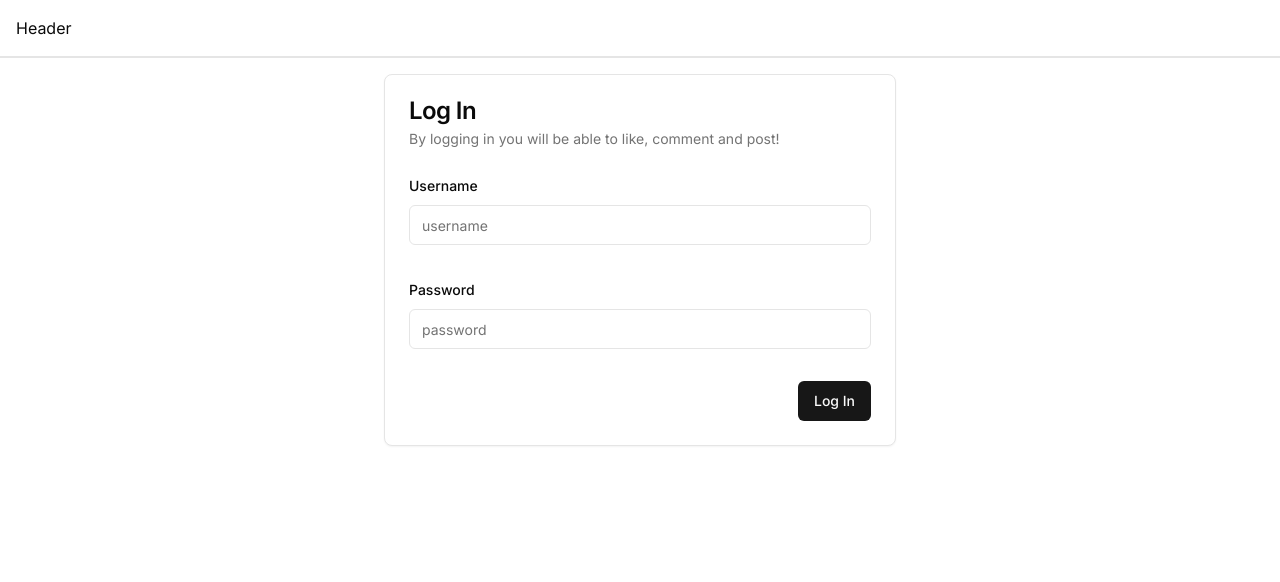
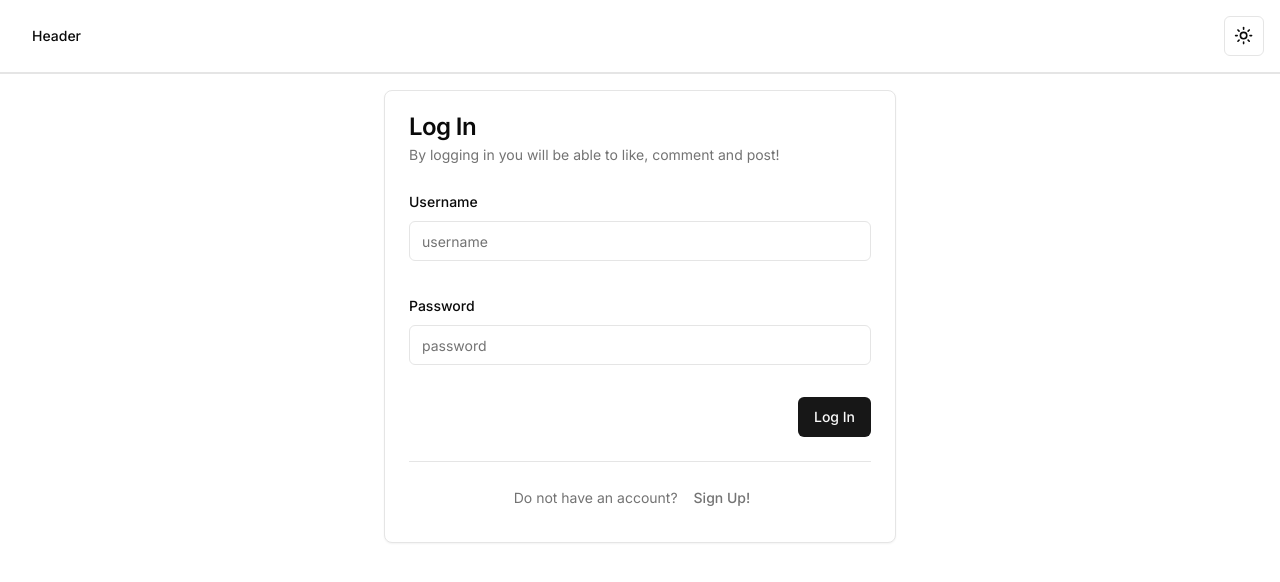
Before and after one commit to dmrtnv/mrtnv-blog, a Next.js app: page /login in a window 1280 px wide. Shown: the top 582 px of the page. Built offline with nearby package versions, Linux system fonts and the light colour scheme.

Commit message:
Added light / dark modes

```diff
--- a/app/(auth)/login/page.tsx
+++ b/app/(auth)/login/page.tsx
@@ -9,7 +9,6 @@ import { Button } from '@/components/ui/button';
 import {
   Form,
   FormControl,
-  FormDescription,
   FormField,
   FormItem,
   FormLabel,
@@ -22,10 +21,13 @@ import {
   CardDescription,
   CardHeader,
   CardTitle,
+  CardFooter,
 } from '@/components/ui/card';
 import { useState } from 'react';
-import { Loader, Loader2 } from 'lucide-react';
+import { Loader2 } from 'lucide-react';
 import { useRouter } from 'next/navigation';
+import Link from 'next/link';
+import { Separator } from '@/components/ui/separator';
 
 const API_URL = 'http://localhost:3000/api/';
 
@@ -129,6 +131,15 @@ function LoginPage() {
           </form>
         </Form>
       </CardContent>
+      <CardFooter className='flex flex-col'>
+        <Separator className='mb-4 ' />
+        <CardDescription>
+          Do not have an account?
+          <Button variant='link' className='text-inherit'>
+            <Link href='/signup'>Sign Up!</Link>
+          </Button>
+        </CardDescription>
+      </CardFooter>
     </Card>
   );
 }
--- a/app/layout.tsx
+++ b/app/layout.tsx
@@ -2,6 +2,7 @@ import type { Metadata } from 'next';
 import { Inter } from 'next/font/google';
 import './globals.css';
 import Header from '@/components/Header';
+import { ThemeProvider } from '@/components/theme-provider';
 
 const inter = Inter({ subsets: ['latin'] });
 
@@ -19,10 +20,17 @@ export default function RootLayout({
   children: React.ReactNode;
 }) {
   return (
-    <html lang='en'>
+    <html lang='en' suppressHydrationWarning>
       <body className={inter.className}>
-        <Header />
-        <main>{children}</main>
+        <ThemeProvider
+          attribute='class'
+          defaultTheme='system'
+          enableSystem
+          disableTransitionOnChange
+        >
+          <Header />
+          <main>{children}</main>
+        </ThemeProvider>
       </body>
     </html>
   );
--- a/components/Header.tsx
+++ b/components/Header.tsx
@@ -1,7 +1,19 @@
-import React from "react";
+'use client';
+
+import React from 'react';
+import { ModeToggle } from './mode-toggle';
+import { Button } from './ui/button';
+import Link from 'next/link';
 
 function Header() {
-  return <div className="flex w-full items-center border-b-2 p-4">Header</div>;
+  return (
+    <div className='flex w-full items-center justify-between border-b-2 p-4'>
+      <Button variant='ghost' asChild>
+        <Link href='/'>Header</Link>
+      </Button>
+      <ModeToggle />
+    </div>
+  );
 }
 
 export default Header;
--- /dev/null
+++ b/components/mode-toggle.tsx
@@ -0,0 +1,28 @@
+'use client';
+
+import * as React from 'react';
+import { Moon, Sun } from 'lucide-react';
+import { useTheme } from 'next-themes';
+
+import { Button } from '@/components/ui/button';
+
+export function ModeToggle() {
+  const { setTheme } = useTheme();
+
+  const handleClick = () => {
+    const root = window.document.documentElement;
+    if (root.classList.contains('dark')) {
+      setTheme('light');
+    } else if (root.classList.contains('light')) {
+      setTheme('dark');
+    }
+  };
+
+  return (
+    <Button variant='outline' size='icon' onClick={handleClick}>
+      <Sun className='h-[1.2rem] w-[1.2rem] rotate-0 scale-100 transition-all dark:-rotate-90 dark:scale-0' />
+      <Moon className='absolute h-[1.2rem] w-[1.2rem] rotate-90 scale-0 transition-all dark:rotate-0 dark:scale-100' />
+      <span className='sr-only'>Toggle theme</span>
+    </Button>
+  );
+}
--- /dev/null
+++ b/components/theme-provider.tsx
@@ -0,0 +1,9 @@
+'use client';
+
+import * as React from 'react';
+import { ThemeProvider as NextThemesProvider } from 'next-themes';
+import { type ThemeProviderProps } from 'next-themes/dist/types';
+
+export function ThemeProvider({ children, ...props }: ThemeProviderProps) {
+  return <NextThemesProvider {...props}>{children}</NextThemesProvider>;
+}
--- /dev/null
+++ b/components/ui/separator.tsx
@@ -0,0 +1,31 @@
+"use client"
+
+import * as React from "react"
+import * as SeparatorPrimitive from "@radix-ui/react-separator"
+
+import { cn } from "@/lib/utils"
+
+const Separator = React.forwardRef<
+  React.ElementRef<typeof SeparatorPrimitive.Root>,
+  React.ComponentPropsWithoutRef<typeof SeparatorPrimitive.Root>
+>(
+  (
+    { className, orientation = "horizontal", decorative = true, ...props },
+    ref
+  ) => (
+    <SeparatorPrimitive.Root
+      ref={ref}
+      decorative={decorative}
+      orientation={orientation}
+      className={cn(
+        "shrink-0 bg-border",
+        orientation === "horizontal" ? "h-[1px] w-full" : "h-full w-[1px]",
+        className
+      )}
+      {...props}
+    />
+  )
+)
+Separator.displayName = SeparatorPrimitive.Root.displayName
+
+export { Separator }
--- a/lib/prisma.ts
+++ b/lib/prisma.ts
@@ -1,4 +1,8 @@
 import { PrismaClient } from '@prisma/client';
+
+declare global {
+  var prisma: PrismaClient | undefined;
+}
 
 let prisma: PrismaClient;
 
--- a/package.json
+++ b/package.json
@@ -12,6 +12,7 @@
     "@hookform/resolvers": "^3.3.2",
     "@prisma/client": "^5.7.0",
     "@radix-ui/react-label": "^2.0.2",
+    "@radix-ui/react-separator": "^1.0.3",
     "@radix-ui/react-slot": "^1.0.2",
     "@types/cookie": "^0.6.0",
     "@types/jsonwebtoken": "^9.0.5",
@@ -23,6 +24,7 @@
     "jsonwebtoken": "^9.0.2",
     "lucide-react": "^0.294.0",
     "next": "14.0.4",
+    "next-themes": "^0.2.1",
     "react": "^18",
     "react-dom": "^18",
     "react-hook-form": "^7.49.0",
```
Also changed, not shown: 1 other file (tests, documents, lock files or other folders).
